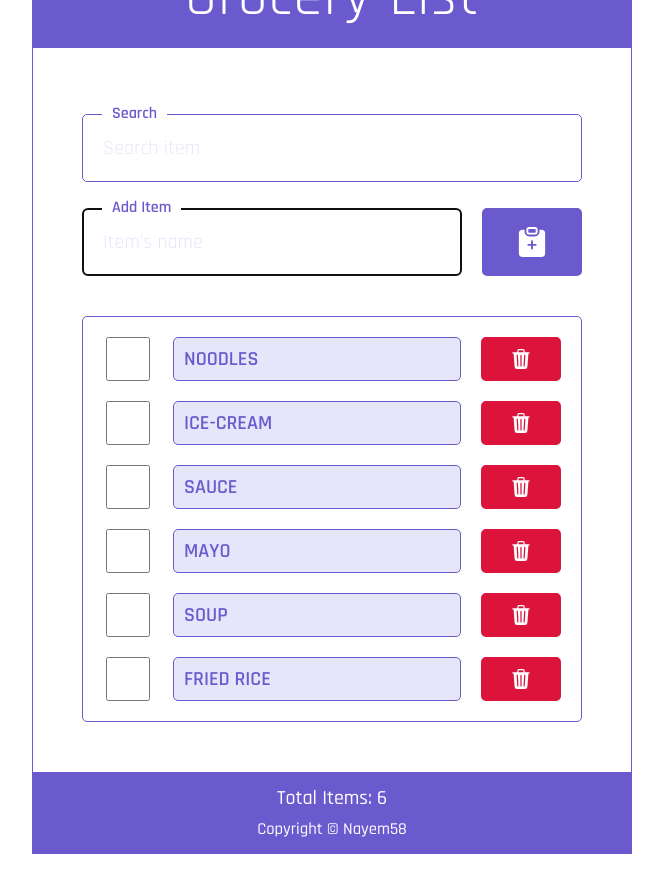
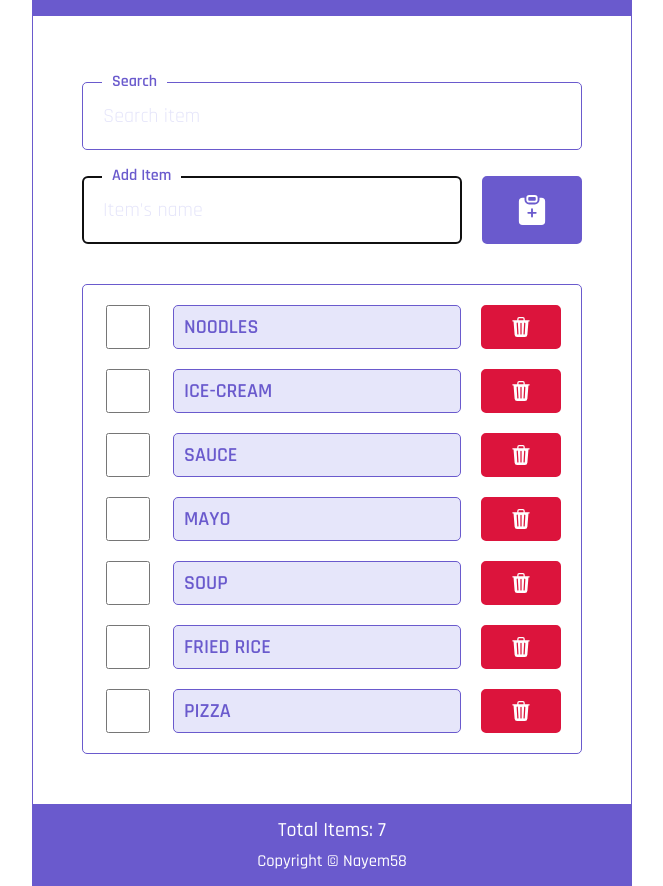
Before and after one commit to Nayem58/groceries-list, a React (Vite) app: page / in a window 1280 px wide. Shown: the whole page, without its empty margins (308-971 px from the left). Before the commit the page ends 854 px from the top, so only its background shows below. Built offline with nearby package versions, Linux system fonts and the light colour scheme; data requests are answered from the project's data file.

Commit message:
PATCH method is added

```diff
--- a/data/db.json
+++ b/data/db.json
@@ -29,6 +29,11 @@
       "id": 6,
       "item": "Fried Rice",
       "checked": false
+    },
+    {
+      "id": 7,
+      "item": "pizza",
+      "checked": false
     }
   ]
 }
--- a/src/App.jsx
+++ b/src/App.jsx
@@ -64,13 +64,29 @@ function App() {
 
     const result = await apiRequest(API_URL, postOptions);
     result && setFetchError(result);
+    console.log(result);
+    console.log(fetchError);
   };
 
-  const handleChecked = (id) => {
+  const handleChecked = async (id) => {
     const listItems = items.map((item) =>
       item.id === id ? { ...item, checked: !item.checked } : item
     );
     setItems(listItems);
+
+    const checkedItem = listItems.filter((item) => item.id === id);
+    const updateOptions = {
+      method: "PATCH",
+      headers: {
+        "Content-Type": "application/json",
+      },
+      body: JSON.stringify({ checked: checkedItem[0].checked }),
+    };
+    const apiUrlWithId = `${API_URL}/${id}`;
+    const result = await apiRequest(apiUrlWithId, updateOptions);
+    result && setFetchError(result);
+    console.log(result);
+    console.log(fetchError);
   };
 
   const handleDelete = (id) => {
```
